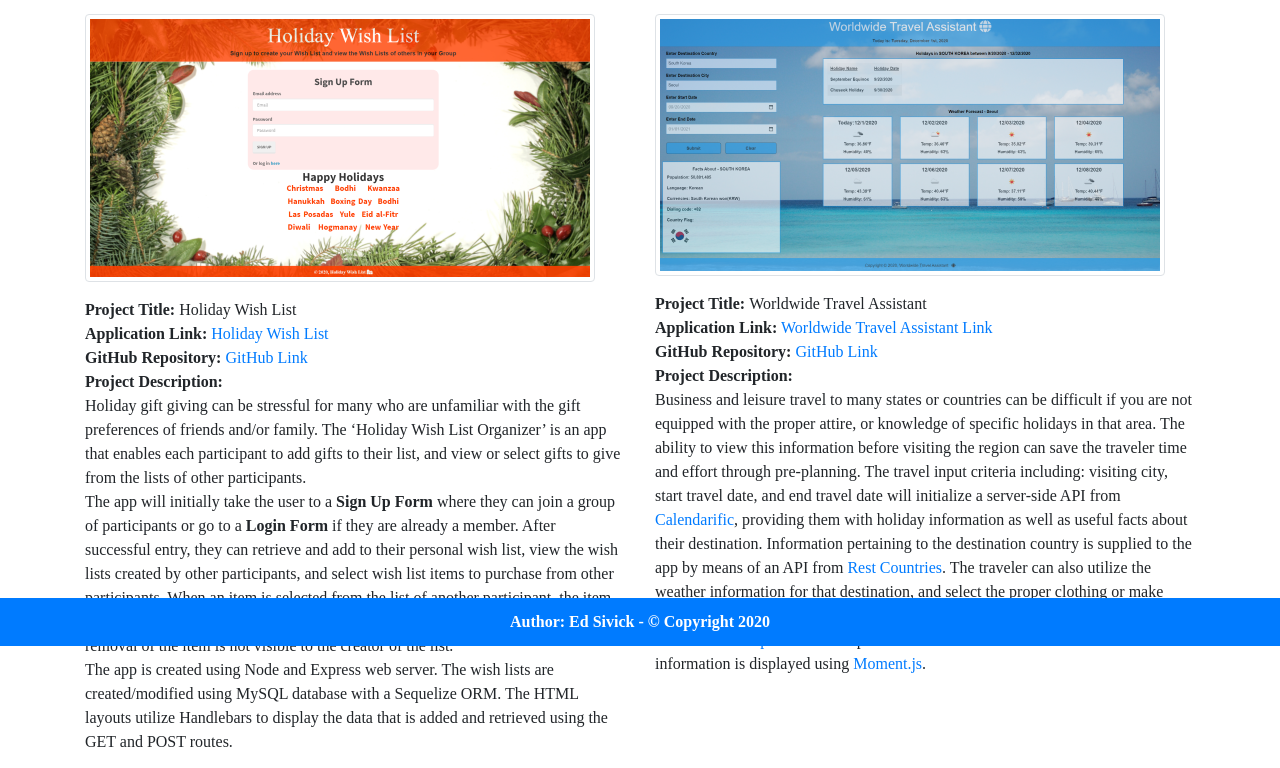
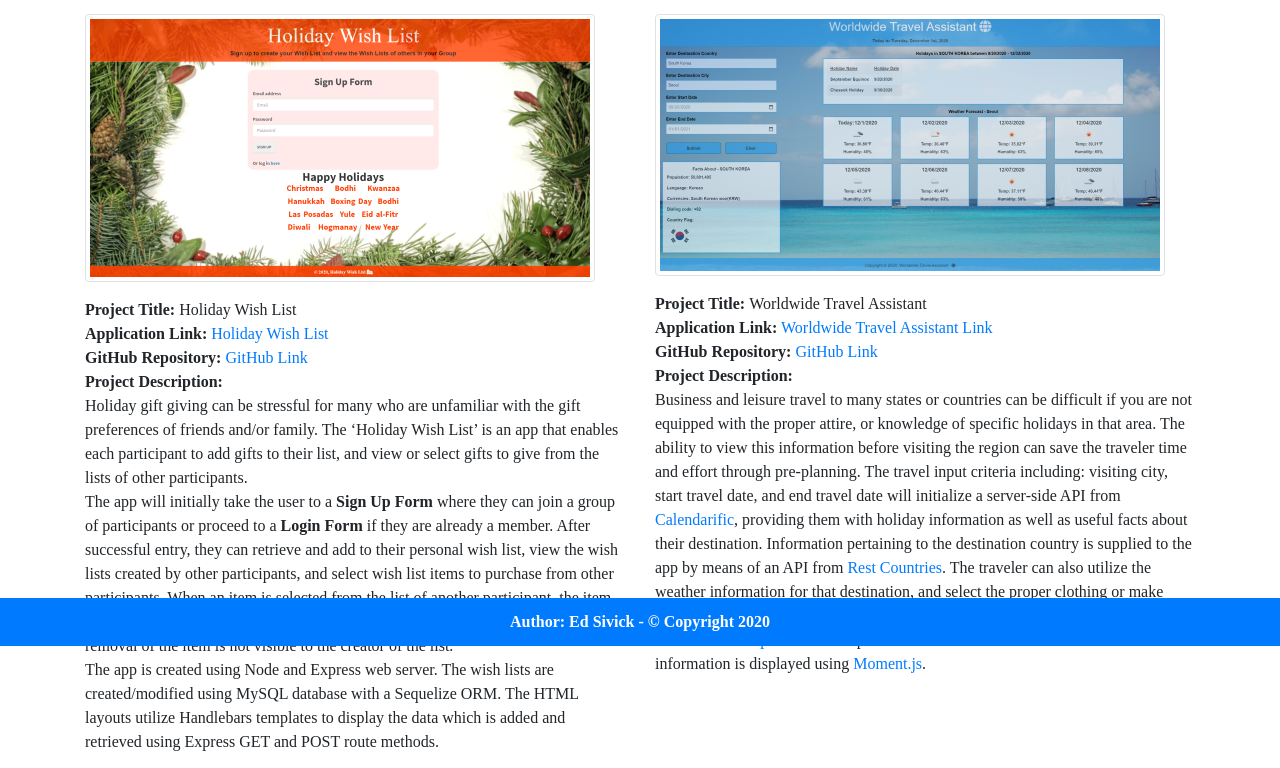
Before and after one commit to ed-sivick/16-updated_portfolio, a plain HTML site: page webDev.html in a window 1280 px wide. Shown: the part 154-922 px from the top of the page. Drawn offline with nearby package versions, Linux system fonts and the light colour scheme.

Commit message:
edit project description text

```diff
--- a/webDev.html
+++ b/webDev.html
@@ -66,17 +66,18 @@
                     <br>
                     <strong>Project Description:</strong><br>
                     Holiday gift giving can be stressful for many who are unfamiliar with the gift preferences of
-                    friends and/or family. The ‘Holiday Wish List Organizer’ is an app that enables each participant to
+                    friends and/or family. The ‘Holiday Wish List’ is an app that enables each participant to
                     add gifts to their list, and view or select gifts to give from the lists of other participants.<br>
-                    The app will initially take the user to a <strong>Sign Up Form</strong> where they can join a group of
-                    participants or go to a <strong>Login Form</strong> if they are already a member. After successful entry,
-                    they can retrieve and add to their personal wish list, view the wish lists created by other participants,
-                    and select wish list items to purchase from other participants. When an item is selected from the list of
-                    another participant, the item is removed from that participant’s list. However, the updated list showing the
-                    removal of the item is not visible to the creator of the list.<br>
-                    The app is created using Node and Express web server. The wish lists are created/modified using MySQL database
-                    with a Sequelize ORM. The HTML layouts utilize Handlebars to display the data that is added and retrieved using
-                    the GET and POST routes.
+                    The app will initially take the user to a <strong>Sign Up Form</strong> where they can join a group
+                    of participants or proceed to a <strong>Login Form</strong> if they are already a member. After
+                    successful entry, they can retrieve and add to their personal wish list, view the wish lists created
+                    by other participants, and select wish list items to purchase from other participants. When an item
+                    is selected from the list of another participant, the item is removed from that participant’s list.
+                    However, the updated list showing the removal of the item is not visible to the creator of the
+                    list.<br>
+                    The app is created using Node and Express web server. The wish lists are created/modified using
+                    MySQL database with a Sequelize ORM. The HTML layouts utilize Handlebars templates to display the
+                    data which is added and retrieved using Express GET and POST route methods.
                 </p>
             </div>
             <!-- main Grid: Row 2, Col 2 -->
@@ -99,12 +100,10 @@
                     The travel input criteria including: visiting city, start travel date, and end travel date will
                     initialize a server-side API from <a href="https://calendarific.com/">Calendarific</a>, providing
                     them with holiday information as well as useful facts about their destination. Information
-                    pertaining
-                    to the destination country is supplied to the app by means of an API from
-                    <a href="https://restcountries.eu/#rest-countries">Rest Countries</a>. The traveler can also utilize
-                    the weather information for that destination, and select the proper clothing or make appropriate
-                    plans
-                    to adjust for it. The input data is used to initiate another server-side API from
+                    pertaining to the destination country is supplied to the app by means of an API from
+                    <a href="https://restcountries.eu/#rest-countries">Rest Countries</a>. The traveler can also
+                    utilize the weather information for that destination, and select the proper clothing or make
+                    appropriate plans to adjust for it. The input data is used to initiate another server-side API from
                     <a href="https://openweathermap.org/">OpenWeather</a> to provide the weather information. The date
                     information is displayed using <a href="https://momentjs.com/">Moment.js</a>.
                 </p>
@@ -116,7 +115,8 @@
             <div class="col-sm-12 col-md-6 col-lg-6">
                 <img src="assets/images/quiz.png" alt="image of javascript quiz" class="img-thumbnail img-btm img-ctr">
                 <p class="about"> <strong>Project Title: </strong>Timed Code Quiz<br>
-                    <strong>Application Link:</strong> <a href="https://ed-sivick.github.io/4-timed_code_quiz/">Timed Code Quiz
+                    <strong>Application Link:</strong> <a href="https://ed-sivick.github.io/4-timed_code_quiz/">Timed
+                        Code Quiz
                         Link</a>
                     <br>
                     <strong>GitHub Repository:</strong> <a href="https://github.com/ed-sivick/4-timed_code_quiz">GitHub
```
